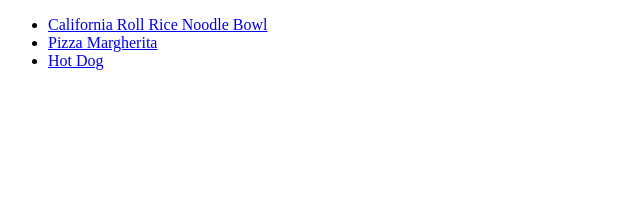
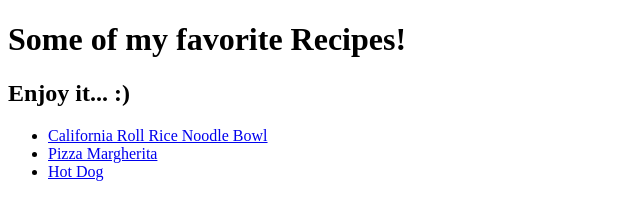
Before and after one commit to gustavfernandez/odin_recipes, a plain HTML site: page index.html in a window 1280 px wide. Shown: the whole page, without its empty margins (0-640 px from the left). Drawn offline with Linux system fonts and the light colour scheme.

Commit message:
add return to index

```diff
--- a/index.html
+++ b/index.html
@@ -7,10 +7,13 @@
     <title>Favorite recipes</title>
 </head>
 <body>
+    <h1>Some of my favorite Recipes!</h1>
+    <h2>Enjoy it... :)</h2>
     <ul>
-    <li><a href="./recipes/california_roll.html">California Roll Rice Noodle Bowl</a></li>
-    <li><a href="./recipes/pizza.html">Pizza Margherita</a></li>
-    <li><a href="./recipes/hot_dogs.html">Hot Dog</a></li>
-</ul>
+        <li><a href="./recipes/california_roll.html">California Roll Rice Noodle Bowl</a></li>
+        <li><a href="./recipes/pizza.html">Pizza Margherita</a></li>
+        <li><a href="./recipes/hot_dogs.html">Hot Dog</a></li>
+    </ul>
+
 </body>
 </html>
```
Also changed, not shown: recipes/california_roll.html (+1 -0 lines), recipes/hot_dogs.html (+1 -0 lines).
